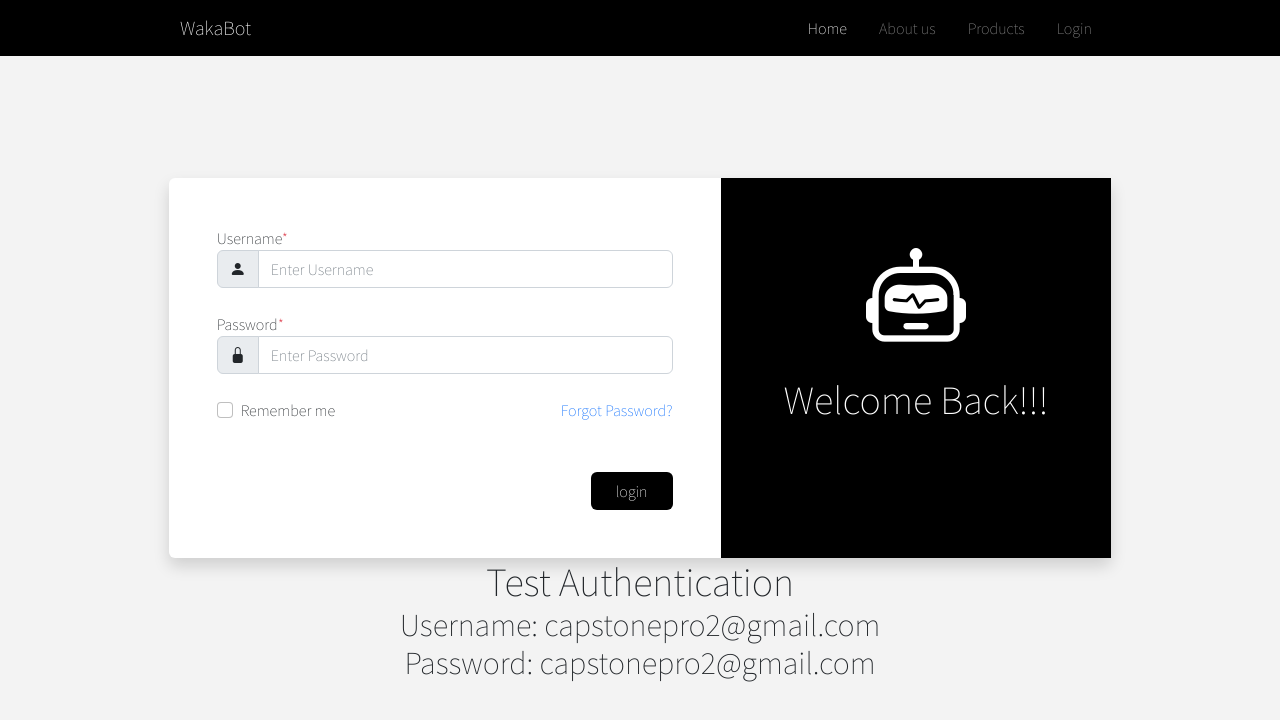
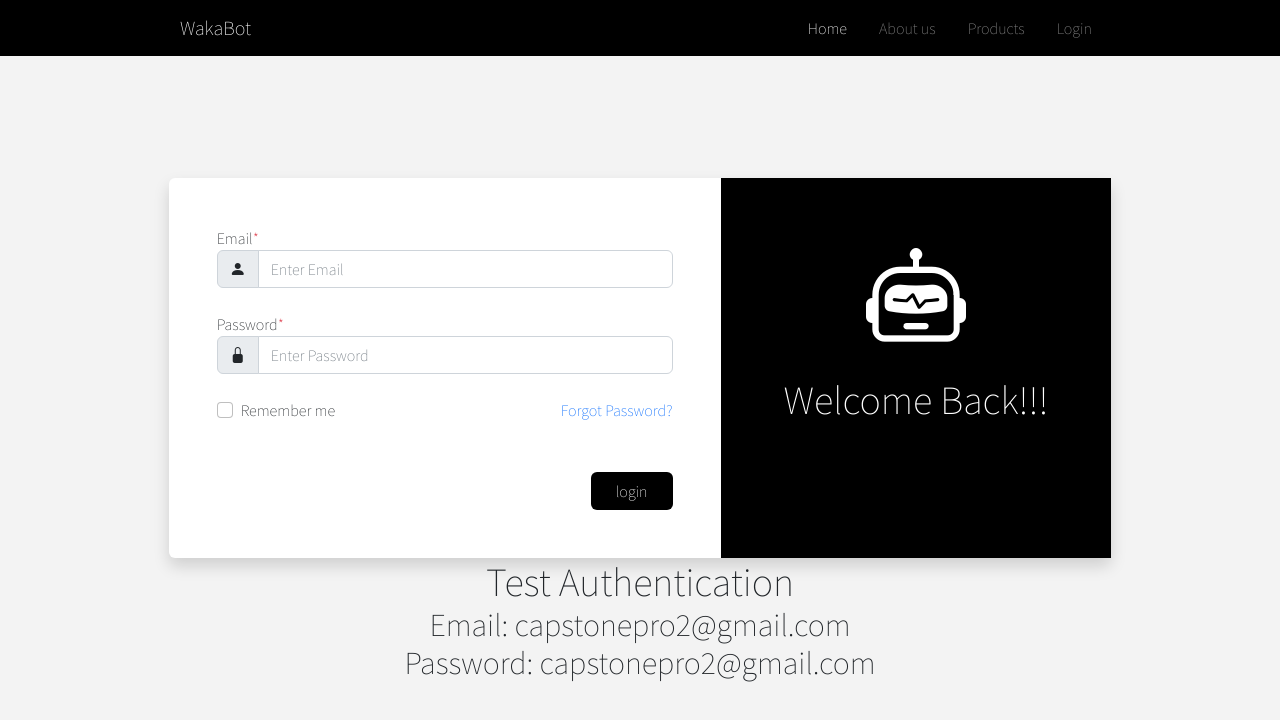
Before and after one commit to earth1429/WaKaBotWebApp, a Vue app: page /login in a window 1280 px wide. Shown: the top 720 px of the page. Built offline with nearby package versions, Linux system fonts and the light colour scheme; no server answers.

Commit message:
[Edit] Login page

```diff
--- a/package.json
+++ b/package.json
@@ -14,7 +14,7 @@
     "bootstrap": "^5.2.2",
     "bootstrap-icons": "^1.9.1",
     "core-js": "^3.8.3",
-    "firebase": "^9.13.0",
+    "firebase": "^9.14.0",
     "vue": "^3.2.13",
     "vue-router": "^4.0.13"
   },
--- a/src/components/LoginPage.vue
+++ b/src/components/LoginPage.vue
@@ -31,10 +31,10 @@ const login=async ()=>{
                             <div class="form-left h-100 py-5 px-5">
                                 <div action="" class="row g-4">
                                         <div class="col-12">
-                                            <label>Username<span class="text-danger">*</span></label>
+                                            <label>Email<span class="text-danger">*</span></label>
                                             <div class="input-group">
                                                 <div class="input-group-text"><i class="bi bi-person-fill"></i></div>
-                                                <input type="text" class="form-control" placeholder="Enter Username" v-model="username">
+                                                <input type="text" class="form-control" placeholder="Enter Email" v-model="username">
                                             </div>
                                         </div>
 
@@ -75,7 +75,7 @@ const login=async ()=>{
         </div>
         <!-- TEMPORARY -->
         <h1 class="text-center">Test Authentication</h1>
-        <h2 class="text-center">Username: capstonepro2@gmail.com</h2>
+        <h2 class="text-center">Email: capstonepro2@gmail.com</h2>
         <h2 class="text-center">Password: capstonepro2@gmail.com</h2>
         <!-- TEMPORARY -->
     </div>
```
Also changed, not shown: 1 other file (tests, documents, lock files or other folders).
